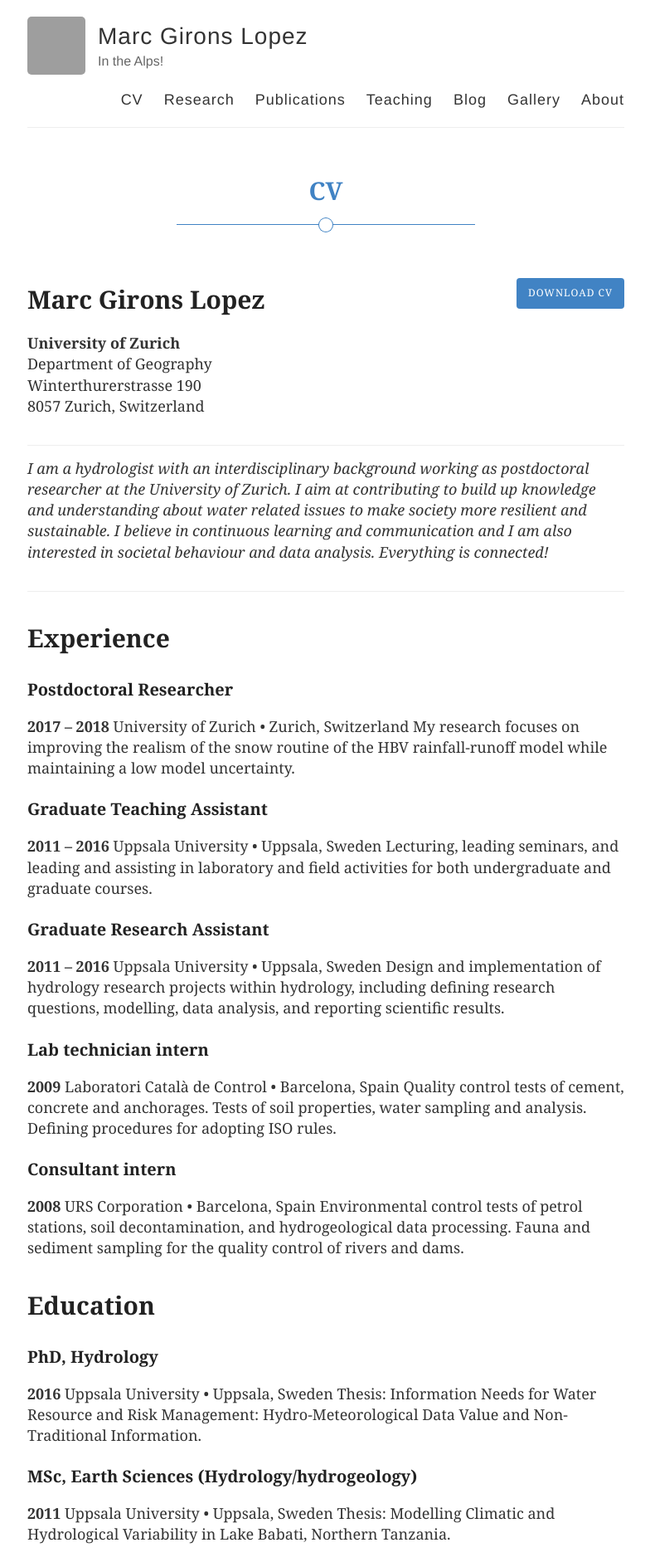
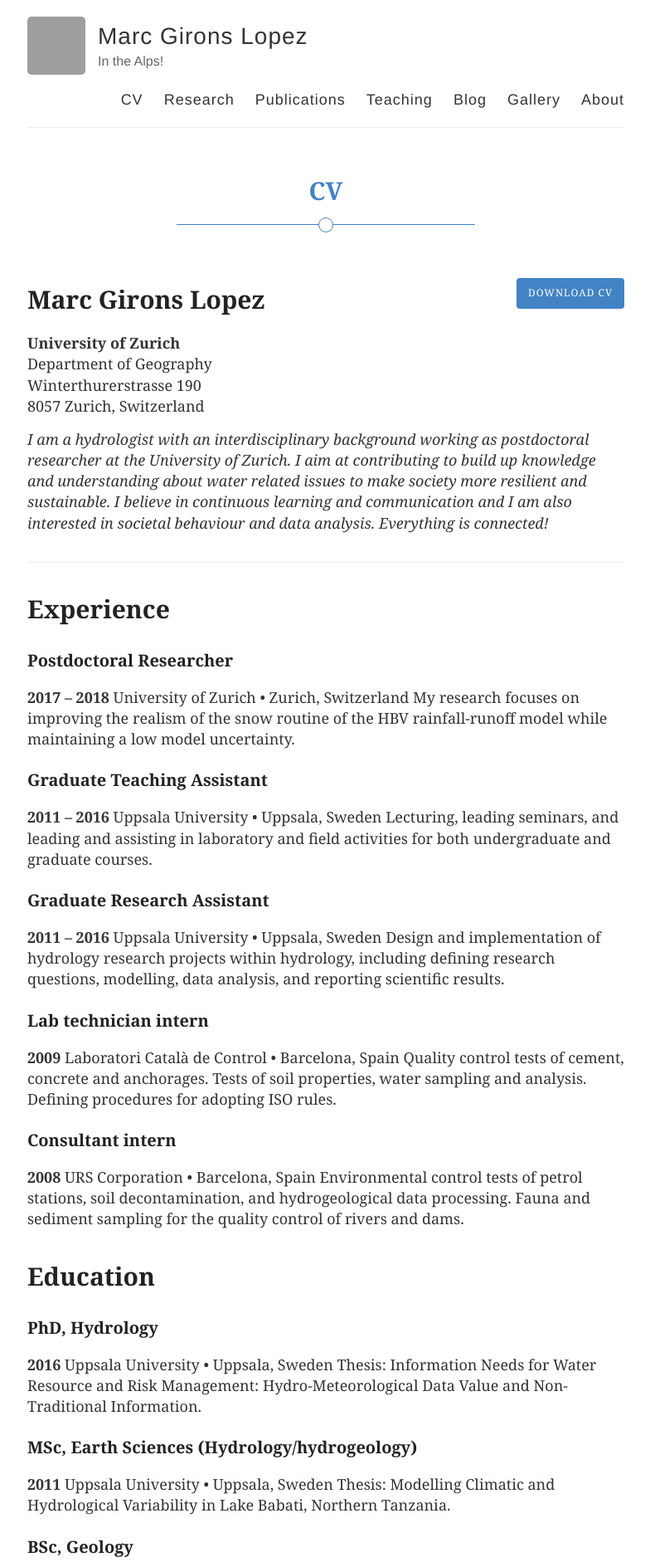
Before and after one commit to GironsLopez/GironsLopez.github.io, a Jekyll site: the page built from cv/index.md, in a window 1280 px wide. Shown: the top 1888 px of the page at 83% size, without its empty margins (247-1031 px from the left). Built offline with Jekyll 4.4.1, drawn with Linux system fonts in a browser that asks for light colours; grey boxes are pictures that could not be loaded.

Commit message:
Remove separator

```diff
--- a/cv/index.md
+++ b/cv/index.md
@@ -9,8 +9,6 @@ description: Current CV for Marc Girons Lopez
 Department of Geography
 Winterthurerstrasse 190
 8057 Zurich, Switzerland
-
-<div class="line-separator"></div>
 
 *I am a hydrologist with an interdisciplinary background working as postdoctoral researcher at the University of Zurich. I aim at contributing to build up knowledge and understanding about water related issues to make society more resilient and sustainable. I believe in continuous learning and communication and I am also interested in societal behaviour and data analysis. Everything is connected!*
 
```
